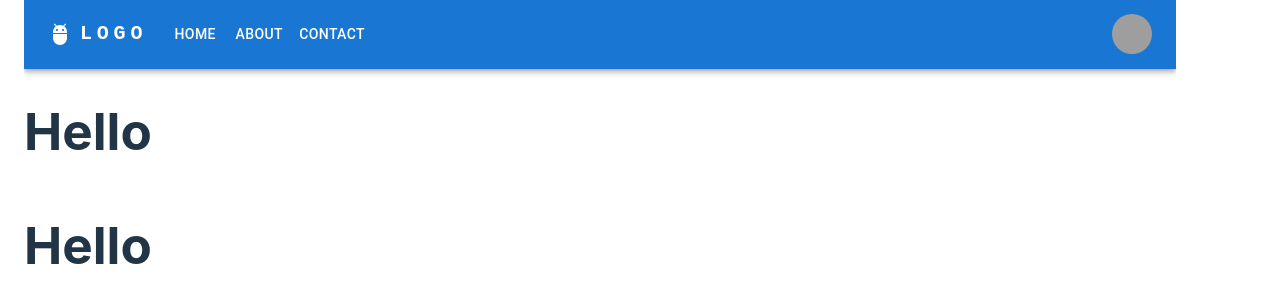
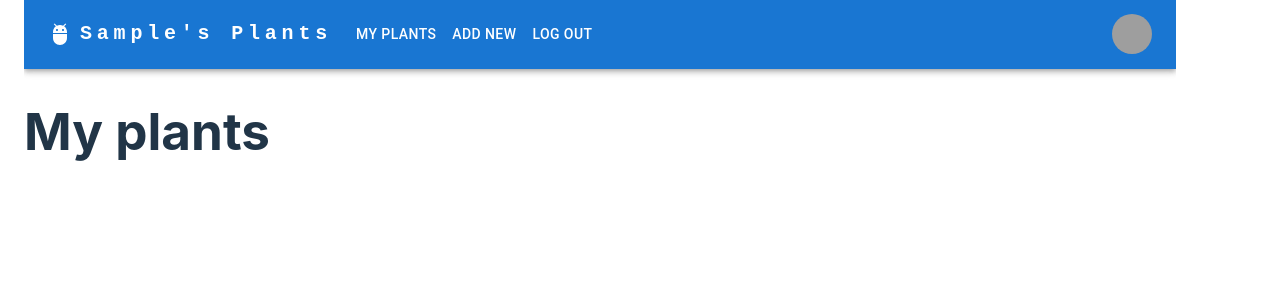
Before and after one commit to Vvan31/HousePlants, a React (Vite) app in the folder HousePlants/: page / in a window 1280 px wide. Both pictures are taken after typing "Sample" into the empty fields and a click on the button "LOGIN". Shown: the top 302 px of the page. Built offline with nearby package versions, Linux system fonts and the light colour scheme; grey boxes are pictures that could not be loaded.

Commit message:
Header and API  fetch

```diff
--- a/HousePlants/src/App.jsx
+++ b/HousePlants/src/App.jsx
@@ -6,6 +6,7 @@ import Login from './pages/Login'
 
 function App() {
   const [user, setUser] = useState(null)
+  const [userPosts, setUserPosts] = useState([])
   const [posts, setPosts] = useState([])
 
   const handleAddPost = (newPost) => {
@@ -16,6 +17,7 @@ function App() {
     document.title = user ? `${user}'s House Plants` : 'Please Login'
   }, [user])
 
+
   return user ? (
      <Main
       user={user}
@@ -23,6 +25,8 @@ function App() {
       handleAddPost={handleAddPost}
       posts={posts}
       setPosts={setPosts}
+      userPosts={userPosts}
+      setUserPosts={setUserPosts}
     />
   ): <Login setUser={setUser} />
 }
--- a/HousePlants/src/components/Header.jsx
+++ b/HousePlants/src/components/Header.jsx
@@ -3,10 +3,11 @@ import React from 'react';
 import { AppBar, Avatar, Toolbar, Typography, IconButton, Menu, MenuItem, Button, Box, Container, Tooltip, useRadioGroup } from '@mui/material';
 import { Menu as MenuIcon, Adb as AdbIcon } from '@mui/icons-material';
 
-const pages = ['Home', 'About', 'Contact'];
-const settings = ['Profile', 'Account', 'Dashboard', 'Logout'];
+import {COLORS, FONTS} from '../constants';
 
-const Header = () =>{
+const pages = [ 'My Plants', 'Add New' , 'Log Out'];
+
+const Header = ({ user, setUser, actualPage, setActualPage }) =>{
     const [anchorElNav, setAnchorElNav] = React.useState(null);
     const [anchorElUser, setAnchorElUser] = React.useState(null);
 
@@ -17,14 +18,23 @@ const Header = () =>{
       setAnchorElUser(event.currentTarget);
     };
 
-    const handleCloseNavMenu = () => {
-      setAnchorElNav(null);
+    const handleCloseNavMenu = (e) => {
+        console.log('e.value: '  +e.target.innerText);
+        switch (e.target.innerText) {
+            case 'MY PLANTS':
+                setActualPage('My Plants');
+                break;
+            case 'ADD NEW':
+                setActualPage('Add New');
+                break;
+            case 'LOG OUT':
+                setUser(null);
+                break;
+            default:
+                break;
+        }
+        setAnchorElNav(null);
     };
-
-    const handleCloseUserMenu = () => {
-      setAnchorElUser(null);
-    };
-
 
     return (
         <AppBar position="static" sx={{padding:'0'}}>
@@ -46,7 +56,7 @@ const Header = () =>{
                         textDecoration: 'none',
                         }}
                     >
-                        LOGO
+                        {user}'s Plants
                     </Typography>
 
                     <Box sx={{ flexGrow: 1, display: { xs: 'flex', md: 'none' } }}>
@@ -85,6 +95,7 @@ const Header = () =>{
                         ))}
                         </Menu>
                     </Box>
+
                     <AdbIcon sx={{ display: { xs: 'flex', md: 'none' }, mr: 1 }} />
                     <Typography
                         variant="h5"
@@ -102,7 +113,7 @@ const Header = () =>{
                         textDecoration: 'none',
                         }}
                     >
-                        LOGO
+                       {user}'s Plants
                     </Typography>
                     <Box sx={{ flexGrow: 1, display: { xs: 'none', md: 'flex' } }}>
                         {pages.map((page) => (
--- a/HousePlants/src/components/PostList.jsx
+++ b/HousePlants/src/components/PostList.jsx
@@ -1,8 +1,8 @@
 import React from 'react';
 
-const PostList = () =>{
+const PostList = ({posts, userPosts, actualPage}) =>{
     return (
-        <h1>Hello</h1>
+        <h1>PostList</h1>
     )
 };
 
--- a/HousePlants/src/pages/CreateCard.jsx
+++ b/HousePlants/src/pages/CreateCard.jsx
@@ -1,8 +1,36 @@
-import React from 'react';
+import React, { useEffect } from 'react';
 
-const CreateCard = () =>{
+import { Box } from '@mui/material';
+import PostList from '@/components/PostList'
+
+
+const CreateCard = ({user, posts, handleAddPost}) =>{
+    const [plants, setPlants] = React.useState([]);
+
+    useEffect(() => {
+        const options = {
+            method: 'GET',
+            headers: {
+                'X-RapidAPI-Key': '473af0ce5dmsh05af91a66aee28cp1f5a61jsnfdb2b69f95c7',
+                'X-RapidAPI-Host': 'house-plants.p.rapidapi.com'
+            }
+        };
+
+        fetch('https://house-plants.p.rapidapi.com/all', options)
+            .then(response => response.json())
+            .then(response => console.log(response))
+            .then(response => setPlants(response))
+            .catch(err => console.error(err));
+    }, []);
+
     return (
-        <h1>Hello</h1>
+        <>
+            <h1>Create Card</h1>
+            <Box sx={{ marginTop:'5%', height: '100vh', width: '90vw' }}>
+                <PostList posts={posts} />
+            </Box>
+        </>
+
     )
 };
 
--- a/HousePlants/src/pages/Main.jsx
+++ b/HousePlants/src/pages/Main.jsx
@@ -2,21 +2,47 @@ import React from 'react'
 import CreateCard from '@/pages/CreateCard'
 import Header from '@/components/Header'
 import PostList from '@/components/PostList'
+import MyPlants from '@/pages/MyPlants'
 
 
 import {Container, Box} from '@mui/material';
 
 
-const Main = ({ user, setUser, handleAddPost, posts}) => {
+const Main = ({ user, setUser, handleAddPost, posts, userPosts, setUserPosts}) => {
+  const [actualPage, setActualPage] = React.useState('My Plants');
+
+  const renderSwitch = () => {
+    switch (actualPage) {
+      case 'My Plants':
+        console.log('My Plants');
+        return <MyPlants user={user} handleAddPost={handleAddPost} />
+        break;
+      case 'Add New':
+        console.log('Add New');
+        return (
+          <>
+            <CreateCard user={user} posts={posts} handleAddPost={handleAddPost} />
+            <Box sx={{ marginTop:'5%', height: '100vh', width: '90vw' }}>
+                <PostList posts={posts} actualPage={actualPage} />
+            </Box>
+          </>
+        )
+        break;
+      case 'Log Out':
+        console.log('Log Out');
+        setUser(null);
+        break;
+      default:
+        break;
+    }
+  }
+
   return (
     <>
       <Container sx={{ height: '100vh', width: '100vw', overflow:'hidden', padding:'0'}}>
         <Box sx={{ overflow:'hidden', padding:'0' }}>
-          <Header user={user} setUser={setUser} sx={{ width:'100%', padding:'0'}} />
-          <CreateCard user={user} handleAddPost={handleAddPost} />
-          <Box sx={{ marginTop:'5%', height: '100vh', width: '90vw' }}>
-            <PostList posts={posts} />
-          </Box>
+          <Header user={user} setUser={setUser} actualPage={actualPage} setActualPage={setActualPage} sx={{ width:'100%', padding:'0'}} />
+          {renderSwitch()}
         </Box>
       </Container>
     </>
--- a/HousePlants/src/pages/MyPlants.jsx
+++ b/HousePlants/src/pages/MyPlants.jsx
@@ -2,7 +2,7 @@ import React from 'react';
 
 const MyPlants = () =>{
     return (
-        <h1>Hello</h1>
+        <h1>My plants</h1>
     )
 };
 
```
Also changed, not shown: HousePlants/src/components/Post.jsx (added, +48 -0 lines).
